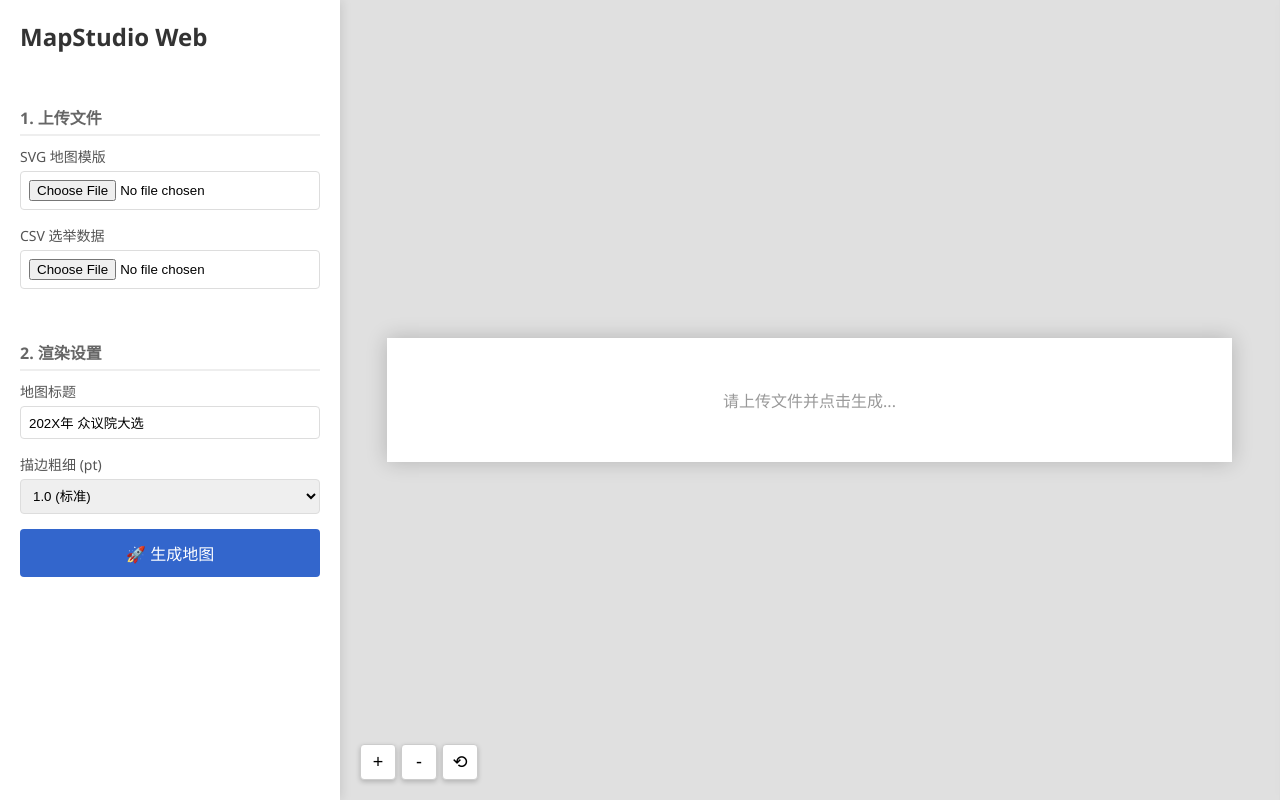
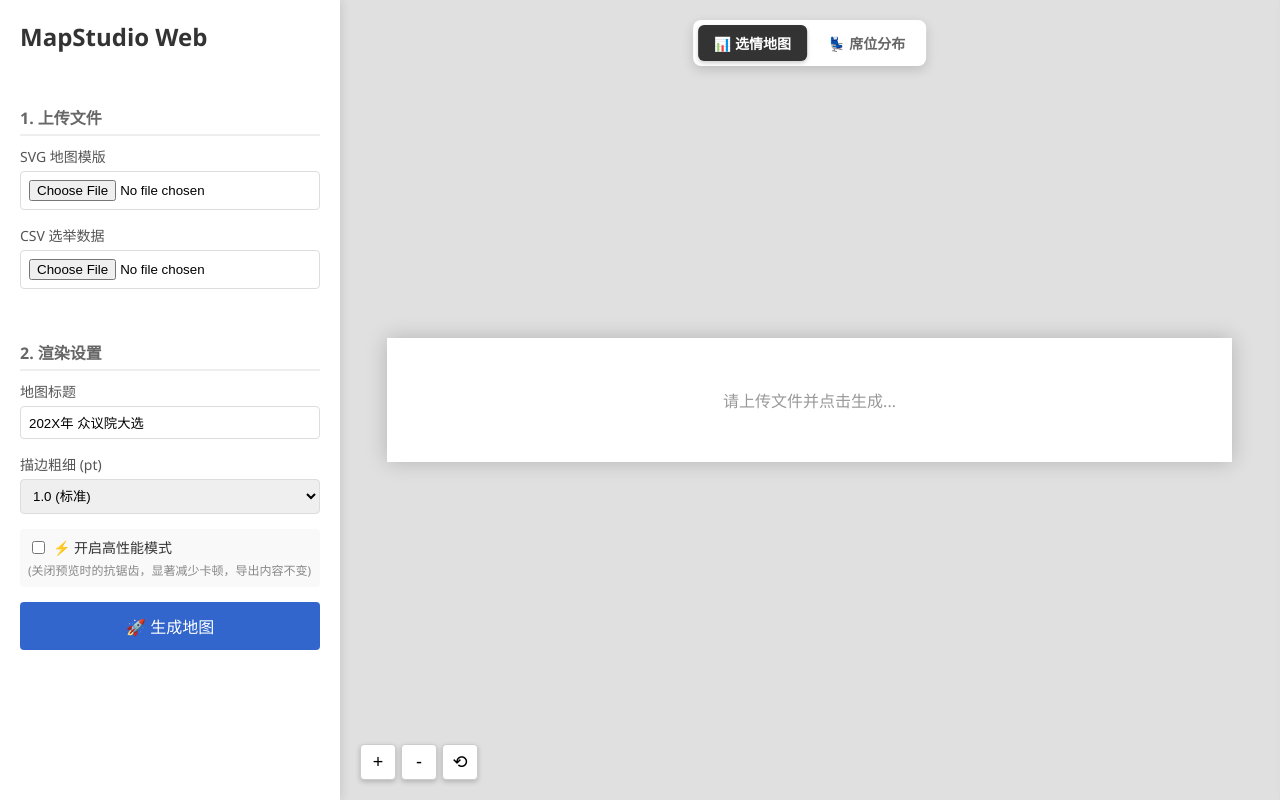
Before and after one commit to SuYiTao-SYT/BegoniaMapStudioWeb, a Flask app: page / in a window 1280 px wide. Run offline with Flask 3, Linux system fonts and the light colour scheme.

Commit message:
[新增] 视图切换与缩放功能

```diff
--- a/static/css/style.css
+++ b/static/css/style.css
@@ -38,29 +38,47 @@ button#renderBtn:hover { background: #254db3; }
 }
 .preview-area:active { cursor: grabbing; }
 
-/* 实际的 SVG 容器 (被缩放的对象) */
+/* 实际的 SVG 容器 */
 .svg-wrapper {
     background: white;
     box-shadow: 0 0 20px rgba(0,0,0,0.2);
-    transform-origin: center center;
-    transition: transform 0.1s linear;
 
-    /* === 关键修复：给一个基础宽度，否则缩放计算会出错 === */
+    /* === 核心修正：必须设为 0 0，否则 JS 算的坐标会对不上 === */
+    transform-origin: 0 0;
+
+    transition: transform 0.05s linear;
     width: 90%;
-    min-width: 600px; /* 防止缩得太小看不见 */
-    display: flex;    /* 消除底部间隙 */
+    min-width: 600px;
+    display: flex;
     justify-content: center;
+    will-change: transform;
+    contain: layout paint style;
+    backface-visibility: hidden;
 }
 
 #svgContainer svg {
-    /* === 关键修复：SVG 必须填满容器 === */
     width: 100% !important;
     height: auto !important;
     display: block;
     background-color: white;
-    pointer-events: auto; /* 确保能接收点击 */
+    pointer-events: auto;
+
+    /* 默认开启抗锯齿，线条平滑 */
+    shape-rendering: geometricPrecision;
 }
 
+/* === 新增：高性能模式 === */
+/* 当容器拥有 .fast-mode 类时，强制切换渲染模式 */
+#svgContainer.fast-mode svg {
+    /* 牺牲画质(边缘有锯齿)，换取极速渲染 */
+    shape-rendering: optimizeSpeed !important;
+
+    /* 可选：关闭文本抗锯齿，进一步提速 */
+    text-rendering: optimizeSpeed !important;
+
+    /* 可选：简化合成运算 */
+    image-rendering: pixelated;
+}
 /* 缩放控制器 */
 .zoom-controls {
     position: absolute; bottom: 20px; left: 20px;
@@ -77,7 +95,7 @@ button#renderBtn:hover { background: #254db3; }
 .editor-panel {
     width: 0; background: white; border-left: 1px solid #ddd;
     box-shadow: -2px 0 10px rgba(0,0,0,0.05);
-    transition: width 0.3s ease;
+    transition: width 0.25s cubic-bezier(0.2, 0, 0, 1);
     overflow: hidden; display: flex; flex-direction: column; flex-shrink: 0;
     z-index: 15;
 }
@@ -133,3 +151,41 @@ path[data-rate]:hover { opacity: 0.8; stroke: #FFFF00 !important; stroke-width:
     display: none; z-index: 9999; box-shadow: 0 2px 10px rgba(0,0,0,0.2);
 }
 .placeholder { padding: 50px; color: #999; }
+
+/* === 视图切换器 === */
+.view-switcher {
+    position: absolute;
+    top: 20px;
+    left: 50%;
+    transform: translateX(-50%); /* 居中 */
+    background: white;
+    padding: 5px;
+    border-radius: 8px;
+    box-shadow: 0 4px 12px rgba(0,0,0,0.15);
+    display: flex;
+    gap: 5px;
+    z-index: 100;
+}
+
+.view-switcher button {
+    background: transparent;
+    border: none;
+    padding: 8px 16px;
+    border-radius: 6px;
+    font-size: 14px;
+    font-weight: bold;
+    color: #666;
+    cursor: pointer;
+    transition: all 0.2s;
+}
+
+.view-switcher button:hover {
+    background: #f0f0f0;
+}
+
+/* 激活状态 */
+.view-switcher button.active {
+    background: #333;
+    color: white;
+    box-shadow: 0 2px 4px rgba(0,0,0,0.2);
+}
--- a/static/js/script.js
+++ b/static/js/script.js
@@ -66,7 +66,9 @@ async function renderMap(preserveZoom = false) {
             } else {
                 applyTransform(); // 旧图更新，保持位置
             }
-
+            if (currentViewMode === 'seats') {
+                switchView('seats');
+            }
             // 清空文件框
             svgInput.value = '';
             csvInput.value = '';
@@ -87,12 +89,24 @@ async function renderMap(preserveZoom = false) {
 function initZoomControls() {
     const viewport = document.getElementById('mapViewport');
 
-    // 滚轮缩放
+    // === 滚轮缩放 (以鼠标为中心) ===
     viewport.addEventListener('wheel', (e) => {
         e.preventDefault();
-        const delta = e.deltaY > 0 ? -0.1 : 0.1;
-        zoomMap(delta);
-    });
+
+        // 1. 获取鼠标相对于 mapViewport 的坐标
+        const rect = viewport.getBoundingClientRect();
+        const mouseX = e.clientX - rect.left;
+        const mouseY = e.clientY - rect.top;
+
+        // 2. 决定缩放方向和力度
+        // 这里的 0.1 是基础步长，你可以根据手感调整
+        // 也可以做成 multiplicative (乘法) 缩放，比如 scale * 1.1，那样更平滑
+        const delta = e.deltaY > 0 ? -0.2 : 0.2;
+
+        // 3. 传入鼠标坐标
+        zoomMap(delta, mouseX, mouseY);
+
+    }, { passive: false });
 
     // 鼠标拖拽平移
     viewport.addEventListener('mousedown', (e) => {
@@ -102,12 +116,26 @@ function initZoomControls() {
         viewport.style.cursor = 'grabbing';
     });
 
+    // === 关键优化：使用 requestAnimationFrame 节流 ===
+    let isTicking = false; // 锁
+
     window.addEventListener('mousemove', (e) => {
         if (!isDragging) return;
         e.preventDefault();
-        currentTranslateX = e.clientX - startDragX;
-        currentTranslateY = e.clientY - startDragY;
-        applyTransform();
+
+        // 记录最新坐标，但不立即应用
+        const nextX = e.clientX - startDragX;
+        const nextY = e.clientY - startDragY;
+
+        if (!isTicking) {
+            window.requestAnimationFrame(() => {
+                currentTranslateX = nextX;
+                currentTranslateY = nextY;
+                applyTransform();
+                isTicking = false; // 解锁，允许下一帧更新
+            });
+            isTicking = true;
+        }
     });
 
     window.addEventListener('mouseup', () => {
@@ -116,19 +144,66 @@ function initZoomControls() {
     });
 }
 
-function zoomMap(amount) {
+// === 缩放核心逻辑 (修正版：配合 transform-origin: 0 0) ===
+function zoomMap(amount, originX, originY) {
     let newScale = currentScale + amount;
-    // 限制缩放范围
+
+    // 1. 限制缩放范围
     if (newScale < 0.2) newScale = 0.2;
-    if (newScale > 5.0) newScale = 5.0;
+    if (newScale > 10.0) newScale = 10.0; // 可以稍微放宽一点上限
+
+    // 2. 获取视口尺寸
+    const viewport = document.getElementById('mapViewport');
+    const rect = viewport.getBoundingClientRect();
+
+    // 3. 确定缩放中心 (锚点)
+    // 如果是滚轮缩放，originX/Y 是鼠标相对于 viewport 的坐标
+    // 如果是按钮缩放，则取屏幕中心
+    if (originX === undefined || originY === undefined) {
+        originX = rect.width / 2;
+        originY = rect.height / 2;
+    }
+
+    // 4. 核心数学公式：保持鼠标下的点不动
+    // 公式：
+    // WorldX = (MouseX - TranslateX) / OldScale
+    // NewTranslateX = MouseX - (WorldX * NewScale)
+
+    // a. 计算鼠标指向的点在"地图内部"的坐标 (World Coordinate)
+    const worldX = (originX - currentTranslateX) / currentScale;
+    const worldY = (originY - currentTranslateY) / currentScale;
+
+    // b. 反推新的位移，使得该点在缩放后依然位于 originX, originY
+    currentTranslateX = originX - (worldX * newScale);
+    currentTranslateY = originY - (worldY * newScale);
+
+    // 5. 应用
     currentScale = newScale;
     applyTransform();
 }
 
+// === 重置缩放 (修正版：让地图居中) ===
 function resetZoom() {
     currentScale = 1;
-    currentTranslateX = 0;
-    currentTranslateY = 0;
+
+    // 简单的居中计算 (假设地图大概占视口的 90%)
+    const viewport = document.getElementById('mapViewport');
+    const container = document.getElementById('svgContainer');
+
+    if (viewport && container) {
+        const vRect = viewport.getBoundingClientRect();
+        const cRect = container.getBoundingClientRect(); // 此时还没transform，获取的是原始尺寸
+
+        // 简单的居中算法：(视口宽 - 内容宽) / 2
+        // 注意：因为 transform-origin 是 0 0，我们需要手动把它推到中间
+        // 这里只是一个估算，为了初次显示好看
+        currentTranslateX = (vRect.width - cRect.width) / 2;
+        currentTranslateY = 20; // 顶部留一点空隙
+    } else {
+        currentTranslateX = 0;
+        currentTranslateY = 0;
+    }
+
     applyTransform();
 }
 
@@ -355,8 +430,64 @@ async function saveChanges() {
 function closePanel() {
     document.getElementById('editorPanel').classList.remove('open');
 }
+// === 视图切换逻辑 ===
+let currentViewMode = 'result'; // 'result' 或 'seats'
 
+function switchView(mode) {
+    currentViewMode = mode;
+
+    // 1. 更新按钮样式
+    document.getElementById('btnViewResult').className = mode === 'result' ? 'active' : '';
+    document.getElementById('btnViewSeats').className = mode === 'seats' ? 'active' : '';
+
+    // 2. 遍历所有选区修改颜色
+    const districts = document.querySelectorAll('path[data-party]');
+
+    districts.forEach(path => {
+        if (mode === 'result') {
+            // A. 恢复选情颜色
+            const orgColor = path.getAttribute('data-org-color');
+            if (orgColor) {
+                path.style.fill = orgColor;
+            }
+        } else {
+            // B. 席位热力图模式
+            const seats = parseInt(path.getAttribute('data-seats')) || 0;
+            path.style.fill = getSeatHeatmapColor(seats);
+        }
+    });
+}
+
+// 辅助：生成席位热力图颜色 (金色系)
+function getSeatHeatmapColor(seats) {
+    if (seats === 0) return '#eeeeee'; // 无改选
+    if (seats === 1) return '#FFECB3'; // 浅金 (1席)
+    if (seats === 2) return '#FFC107'; // 亮金 (2席)
+    if (seats === 3) return '#FF8F00'; // 橙金 (3席)
+    if (seats >= 4)  return '#D84315'; // 深橙红 (多席大区)
+    return '#eeeeee';
+}
 // 页面加载完成后初始化缩放控制器
 window.onload = function() {
+    // 1. 初始化缩放控制器
     initZoomControls();
+
+    // 2. === 新增：绑定高性能模式开关 ===
+    const speedToggle = document.getElementById('optimizeSpeedToggle');
+    const svgContainer = document.getElementById('svgContainer');
+
+    // 监听切换
+    speedToggle.addEventListener('change', (e) => {
+        if (e.target.checked) {
+            svgContainer.classList.add('fast-mode');
+            console.log("已开启高性能模式: optimizeSpeed");
+        } else {
+            svgContainer.classList.remove('fast-mode');
+            console.log("已关闭高性能模式: geometricPrecision");
+        }
+    });
+
+    // 默认行为：为了流畅体验，我们可以默认帮用户勾选上（可选）
+    // speedToggle.checked = true;
+    // svgContainer.classList.add('fast-mode');
 };
--- a/templates/index.html
+++ b/templates/index.html
@@ -40,6 +40,16 @@
                         <option value="3.0">3.0 (特粗)</option>
                     </select>
                 </div>
+
+                <div class="form-group" style="margin-top: 10px; background: #f9f9f9; padding: 8px; border-radius: 4px;">
+                    <label style="display:flex; align-items:center; cursor:pointer; margin:0; color:#333;">
+                        <input type="checkbox" id="optimizeSpeedToggle" style="width:auto; margin-right:8px;">
+                        ⚡ 开启高性能模式
+                    </label>
+                    <div style="font-size:12px; color:#888; margin-top:4px;">
+                        (关闭预览时的抗锯齿，显著减少卡顿，导出内容不变)
+                    </div>
+                </div>
                 <button id="renderBtn" onclick="renderMap()">🚀 生成地图</button>
             </div>
 
@@ -49,6 +59,11 @@
         </div>
 
         <div class="preview-area" id="mapViewport">
+            <div class="view-switcher">
+                <button class="active" onclick="switchView('result')" id="btnViewResult">📊 选情地图</button>
+                <button onclick="switchView('seats')" id="btnViewSeats">💺 席位分布</button>
+            </div>
+
             <div class="zoom-controls">
                 <button onclick="zoomMap(0.2)" title="放大">+</button>
                 <button onclick="zoomMap(-0.2)" title="缩小">-</button>
```
Also changed, not shown: core/renderer.py (+17 -14 lines).
